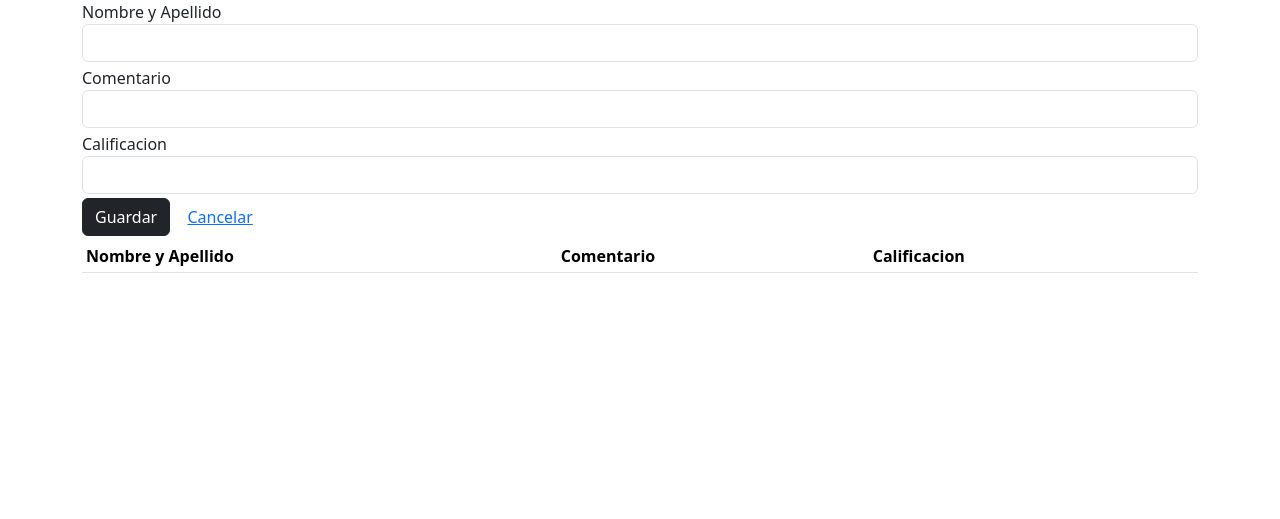
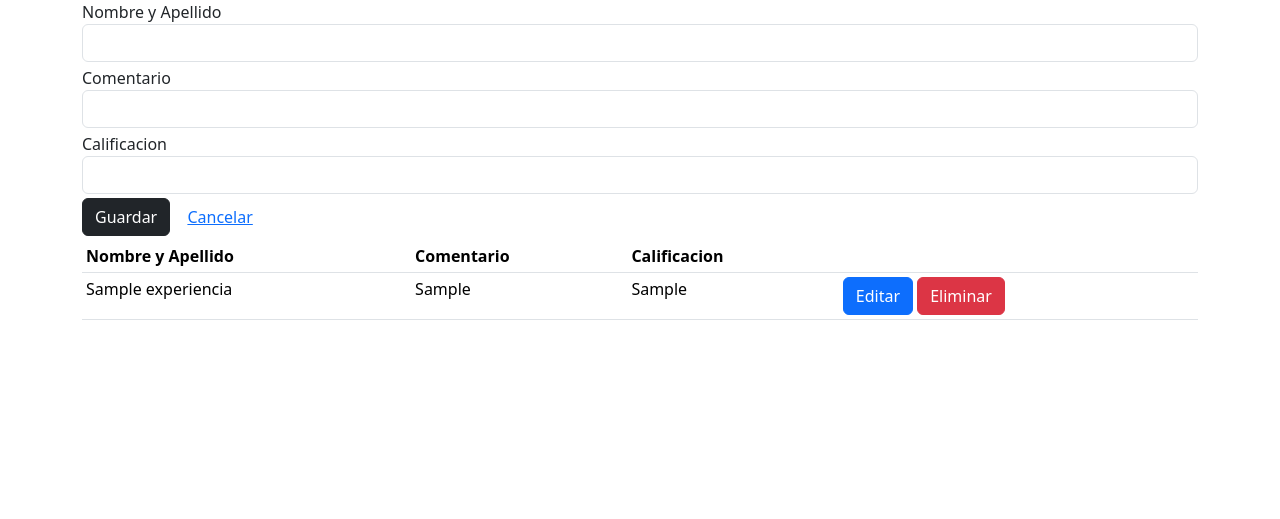
Before and after one commit to EdmundoVazquez-023/flask7b, a Flask app: page / in a window 1280 px wide. Shown: the top 519 px of the page. Run offline with Flask 3, Linux system fonts and the light colour scheme; tables that the repository leaves empty or names only in its code hold one stand-in row (values such as "Sample post"); lists and menus that the app fills with data are empty; some libraries are stand-ins or nearby versions.

Commit message:
Update app.html

```diff
--- a/templates/app.html
+++ b/templates/app.html
@@ -134,7 +134,7 @@
 
 
 
-                        $("#tbodyTemperaturaHumedad").append(`<tr>
+                        $("#tbodyEncuestas").append(`<tr>
                          <td>${encuesta[1]}</td>
                             <td>${encuesta[2]}</td>
                             <td>${encuesta[3]}</td>
@@ -169,7 +169,7 @@
             })
 
             $(document).on("click", ".btn-eliminar", function (event) {
-                if (!confirm("¿Quieres eliminar este registro?")) {
+                if (!confirm("¿Quieres eliminar este registro? dale compare")) {
                     return
                 }
 
```
